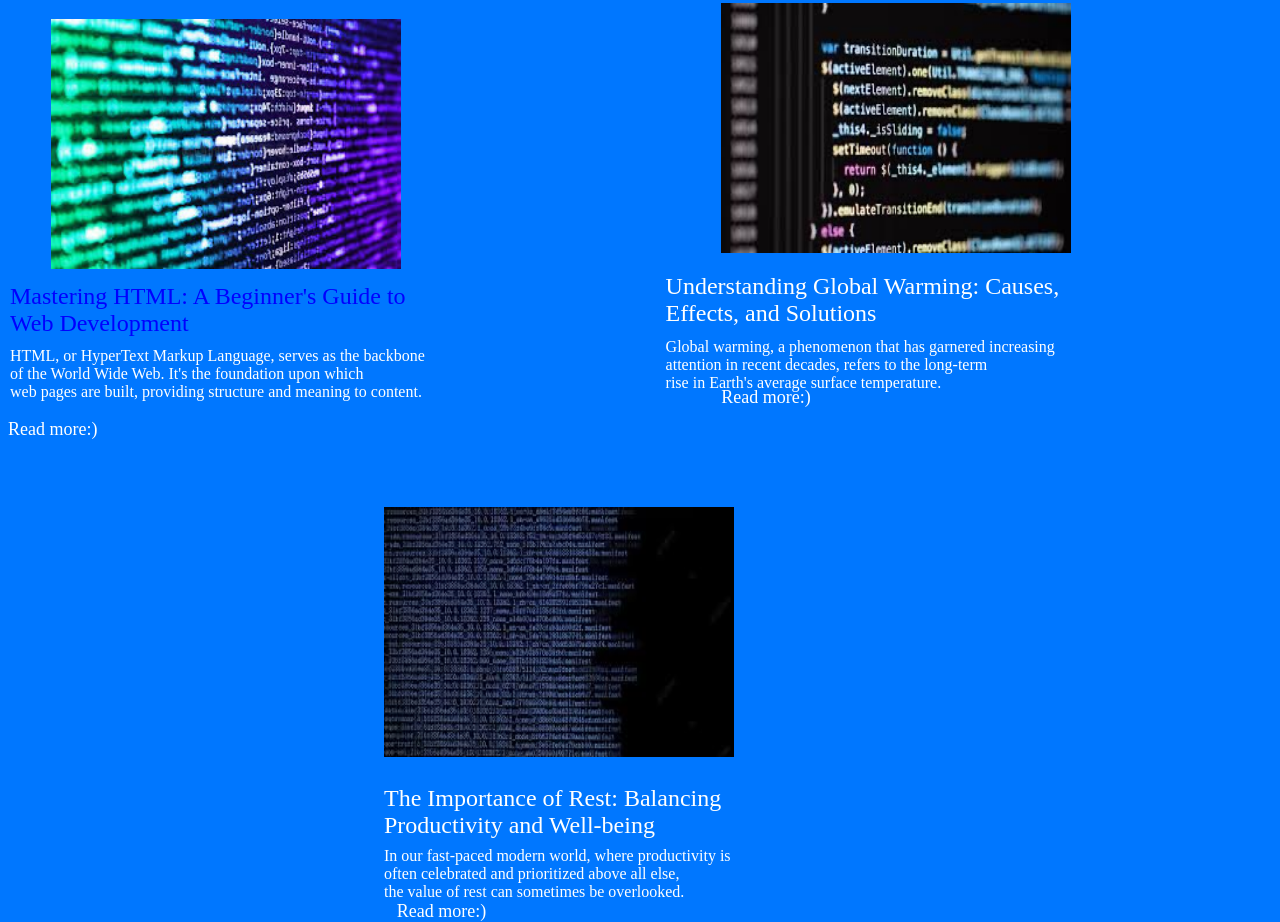
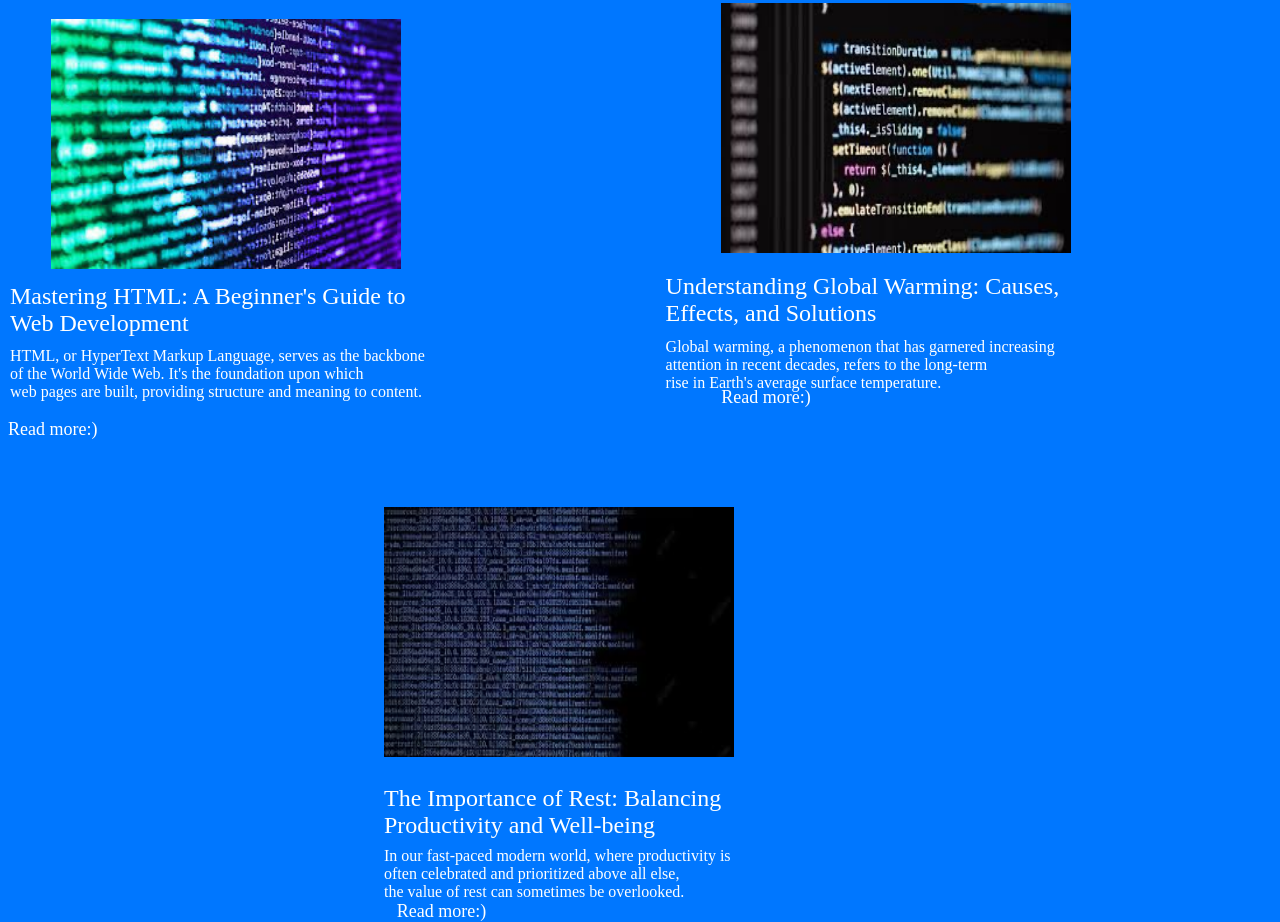
Before and after one commit to turinsar/hw, a plain HTML site: page index.html in a window 1280 px wide. Shown: the part 3434-4356 px from the top of the page. Drawn offline with Linux system fonts and the light colour scheme.

Commit message:
index.html

```diff
--- a/index.html
+++ b/index.html
@@ -29,7 +29,7 @@
             </div>
         </div>
         <hr style="border-top: 2px solid white; margin-top: 300px;">
-   <div >
+   <div>
     <div class="txtr">My skills</div>
     <div class="flex">
     <div class="txtm2">Algebra</div>
@@ -80,7 +80,7 @@
     <div class="txt80">Understanding Global Warming: Causes,<br> Effects, and Solutions</div>
     <div class="txt7">Global warming, a phenomenon that has garnered increasing <br>attention in recent decades, refers to the long-term <br>rise in Earth's average surface temperature. </div>
     <a style="position: absolute;margin-left: 25vw;margin-top: 52vh;" href="https://www.reddit.com/r/shitposting/comments/17mgfvz/i_need_more_ryan_gosling_drive_memes/?rdt=58129">Read more:)</a>
-    <div style="color: blue;font-size: x-large;margin: 10px;">Mastering HTML: A Beginner's Guide to <br>Web Development</div>
+    <div style="color: white;font-size: x-large;margin: 10px;">Mastering HTML: A Beginner's Guide to <br>Web Development</div>
     <div style="color:white ;margin: 10px;">HTML, or HyperText Markup Language, serves as the backbone <br>of the World Wide Web. It's the foundation upon which <br> web pages are built, providing structure and meaning to content.</div>
 <a style="position: absolute;margin: 8px;" href="https://www.reddit.com/r/shitposting/comments/17mgfvz/i_need_more_ryan_gosling_drive_memes/?rdt=58129">Read more:)</a>
 <img class="img10" src="IMG_4270.JPG" alt="">
```
